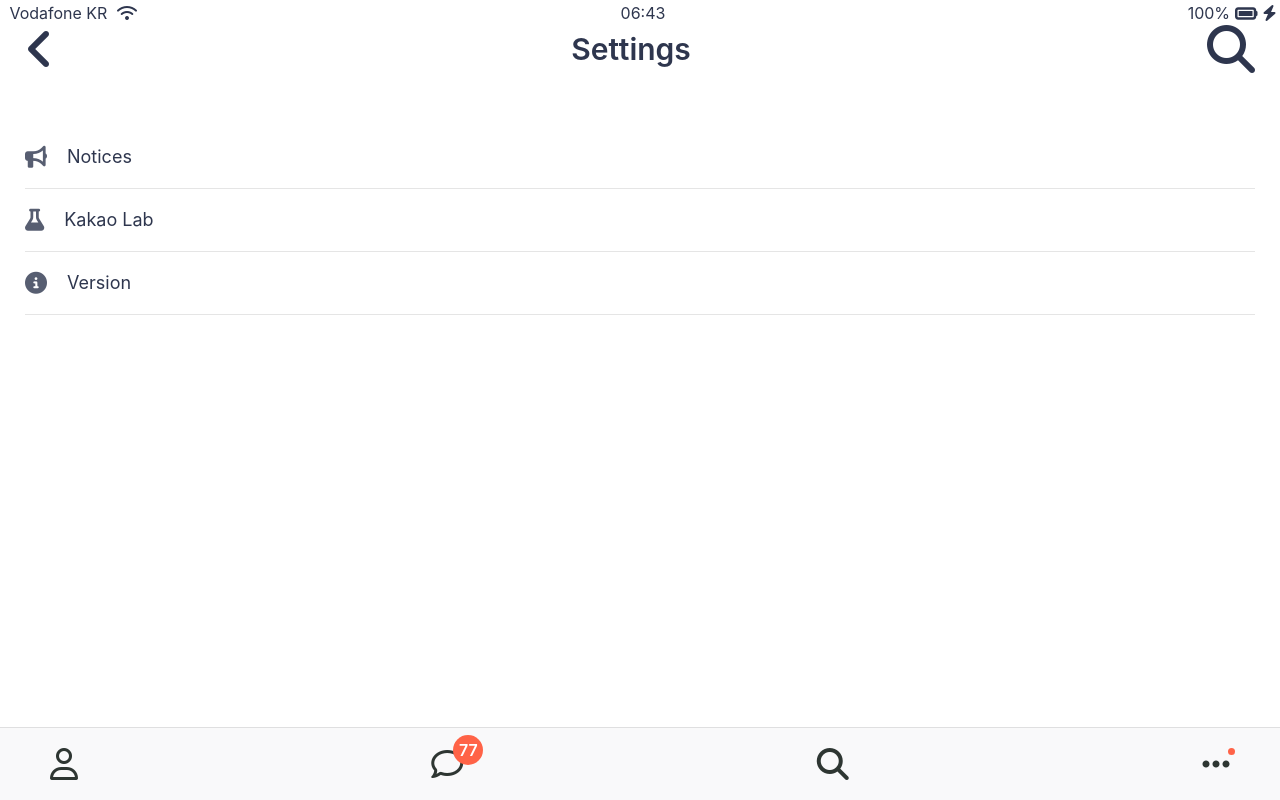
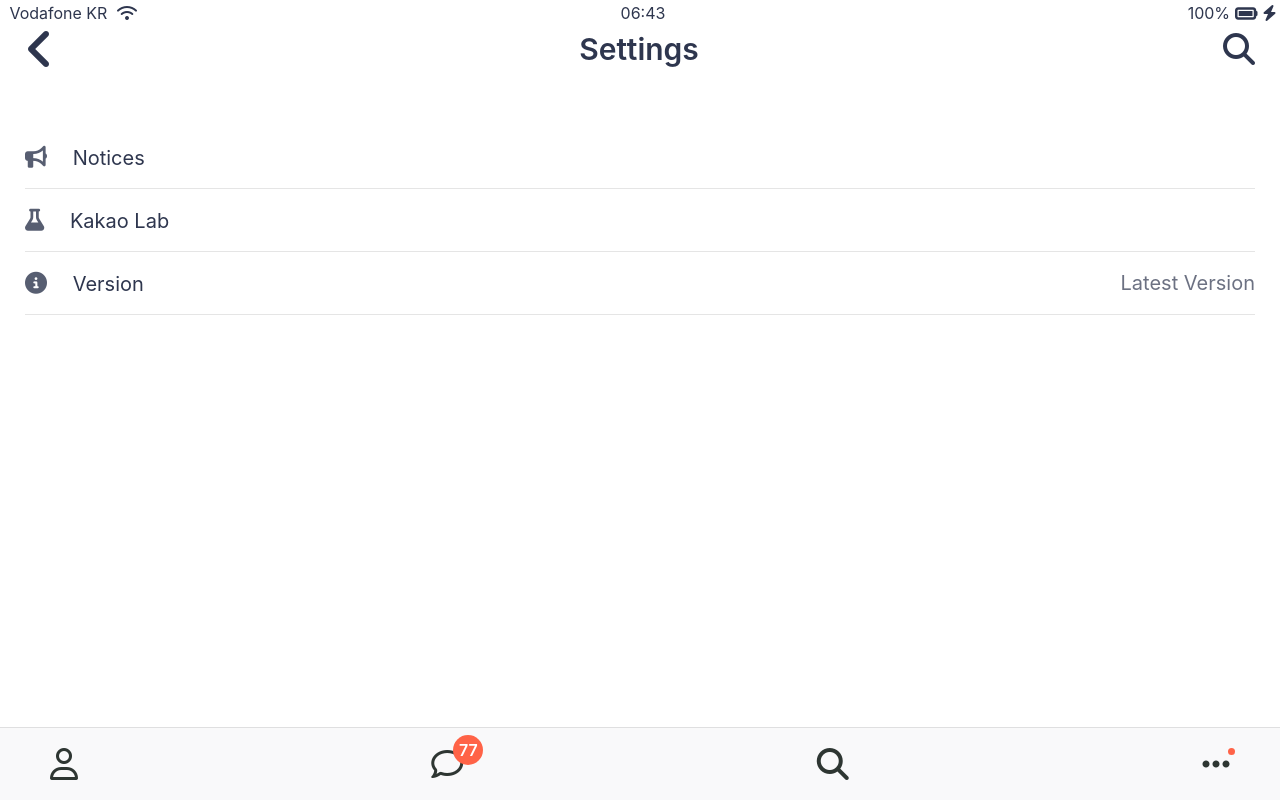
Before and after one commit to codesgoodman/kokoa-clone-2021, a plain HTML site: page settings.html in a window 1280 px wide. Drawn offline with Linux system fonts and the light colour scheme.

Commit message:
settings-screen finalisation

```diff
--- a/css/screens/settings.css
+++ b/css/screens/settings.css
@@ -1,12 +1,16 @@
 .settings-setting {
   padding: 20px 0px;
   border-bottom: 1px solid rgba(0, 0, 0, 0.1);
-  font-size: 18px;
+  font-size: 20px;
   display: flex;
   align-items: center;
+  justify-content: space-between;
 }
 .settings-setting i {
   margin-right: 20px;
   font-size: 22px;
   opacity: 0.8;
 }
+.fuckthis {
+  opacity: 0.7;
+}
--- a/settings.html
+++ b/settings.html
@@ -28,29 +28,38 @@
 
     <header class="alt-header">
       <div class="alt-header__column">
+        <a href="more.html">
           <i class="fas fa-angle-left fa-3x"></i>
+        </a>
       </div>
       <div class="alt-header__column">
         <span class="alt-header__title">Settings</span>
       </div>
       <div class="alt-header__column">
-        <i class="fas fa-search fa-3x"></i>
+        <i class="fas fa-search fa-2x"></i>
       </div>
     </header>
 
     <main class="main-screen">
       <ul class="settings-list">
         <li class="settings-setting">
+          <div class="settings-setting__column">
             <i class="fas fa-bullhorn"></i>
             <span>Notices</span>
+          </div>
         </li>
         <li class="settings-setting">
+          <div class="settings-setting__column">
             <i class="fas fa-flask"></i>
             <span>Kakao Lab</span>
+          </div>
         </li>
         <li class="settings-setting">
+          <div class="settings-setting__column">
             <i class="fas fa-info-circle"></i>
             <span>Version</span>
+          </div>
+          <div class="settings-setting__column fuckthis">Latest Version</div>
         </li>
       </ul>
     </main>
```
Lines whose indentation alone changed are shown as unchanged.
